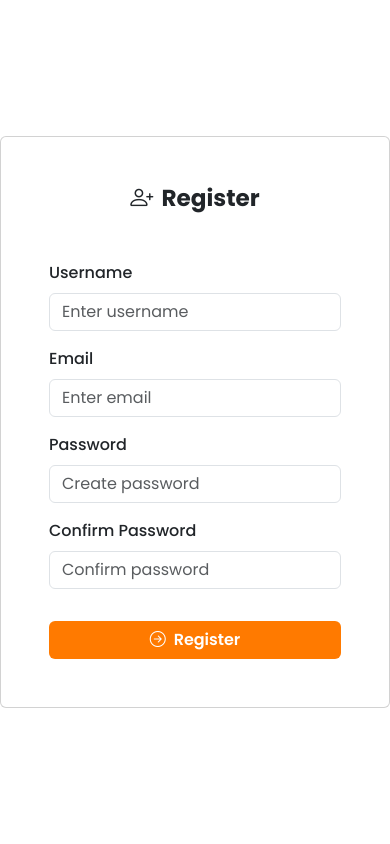
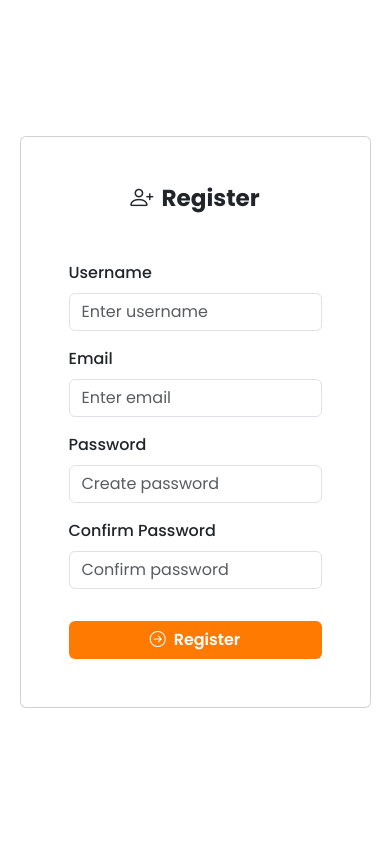
Before and after one commit to Vaillant06/Habit-Tracker, a React (Vite) app in the folder ht-frontend/: page / in a window 390 px wide. Shown: the top 844 px of the page. Built offline with nearby package versions, Linux system fonts and the light colour scheme.

Commit message:
Fixed card size for mobile view

```diff
--- a/ht-frontend/package.json
+++ b/ht-frontend/package.json
@@ -10,6 +10,7 @@
     "preview": "vite preview"
   },
   "dependencies": {
+    "bootstrap": "^5.3.8",
     "react": "^19.2.0",
     "react-dom": "^19.2.0"
   },
--- a/ht-frontend/src/App.css
+++ b/ht-frontend/src/App.css
@@ -4,3 +4,9 @@
 .primary:hover {
     background-color: #d46701;
 }
+
+@media (max-width: 767px) {
+    .card {
+        width: 90%;
+    }
+}
```
Also changed, not shown: 2 other files (tests, documents, lock files or other folders).
